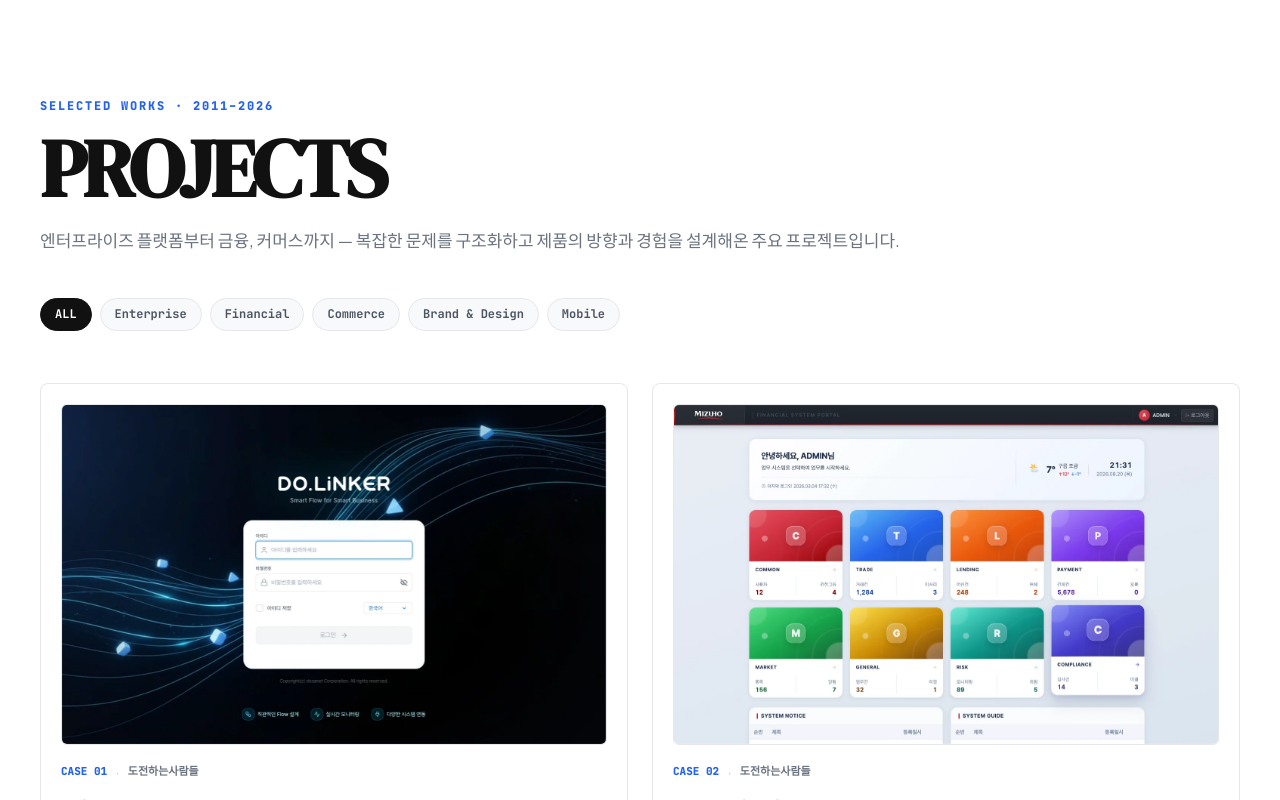
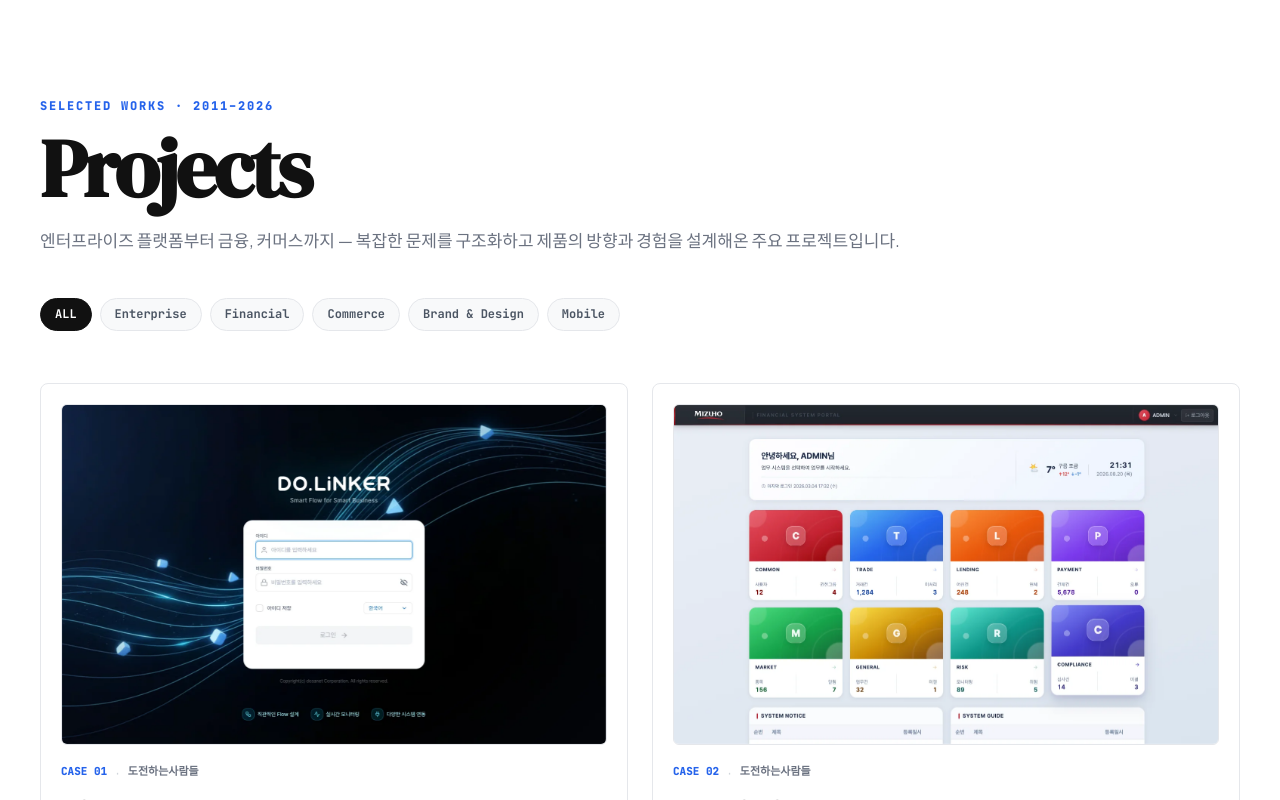
Before and after one commit to mobius38/sylee-portfolio, a React (Vite) app: page / in a window 1280 px wide. Shown: the part 1680-2480 px from the top of the page. Built offline with nearby package versions, Linux system fonts and the light colour scheme; the HTML template or start-up script is replaced by a standard one.

Commit message:
style: convert PROJECTS and LEADERSHIP titles from ALL CAPS to Title Case ('Projects', 'Leadership') for classic serif harmony

```diff
--- a/src/components/sections/LeadershipSection.tsx
+++ b/src/components/sections/LeadershipSection.tsx
@@ -78,7 +78,7 @@ export function LeadershipSection({ w }: { w: number }) {
               margin: "0 0 20px 0",
             }}
           >
-            LEADERSHIP
+            Leadership
           </h2>
           <p className="leadership-lead-p" style={{ fontSize: isMobile ? "18px" : "26px", color: "#93C5FD", margin: "0 0 12px 0", fontWeight: 700, letterSpacing: "-0.02em" }}>
             제품을 직접 설계하며, 디자인의 기준까지 만들어왔습니다.
--- a/src/components/sections/WorkSection.tsx
+++ b/src/components/sections/WorkSection.tsx
@@ -1118,7 +1118,7 @@ export function WorkSection({
             lineHeight: 1.05,
           }}
         >
-          PROJECTS
+          Projects
         </h2>
         <p style={{ fontSize: isMobile ? "14px" : "17px", color: "#6B7280", margin: 0, maxWidth: "900px", lineHeight: 1.6 }}>
           엔터프라이즈 플랫폼부터 금융, 커머스까지 — 복잡한 문제를 구조화하고 제품의 방향과 경험을 설계해온 주요 프로젝트입니다.
```
